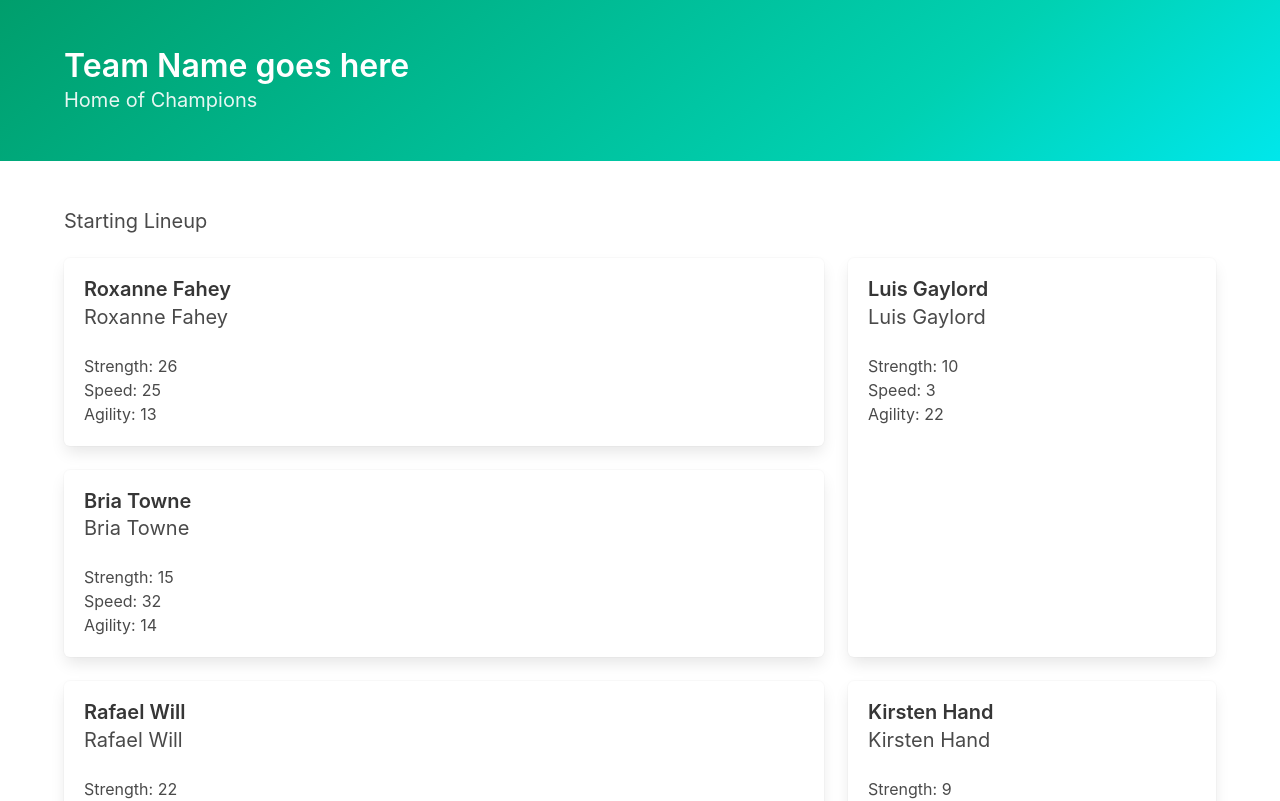
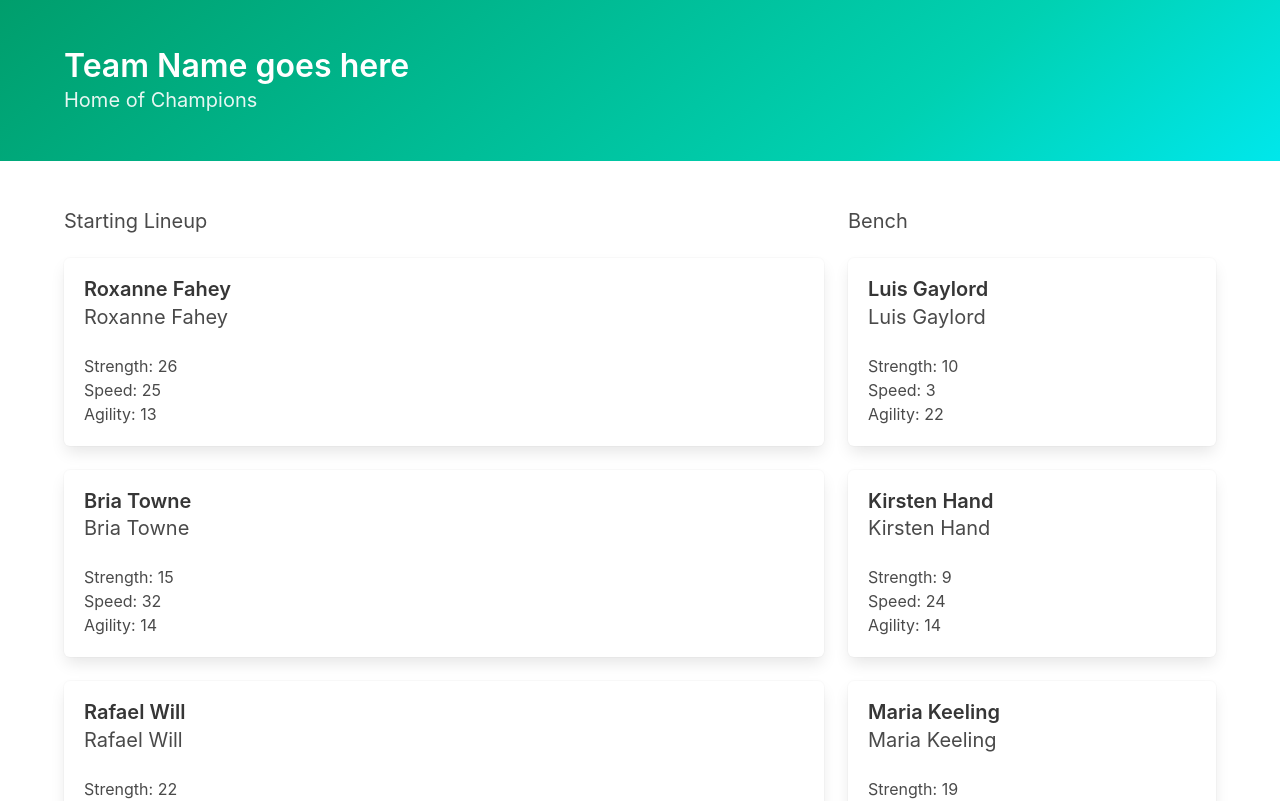
Before and after one commit to k1bs/stack-sports-challenge, a React (Create React App) app: page / in a window 1280 px wide. Shown: the top 801 px of the page. Built offline with nearby package versions, Linux system fonts and the light colour scheme.

Commit message:
replace tiles with columns and boxes

```diff
--- a/src/components/Player.jsx
+++ b/src/components/Player.jsx
@@ -2,7 +2,7 @@ import React from 'react'
 
 const Player = (props) => {
   return (
-    <article className='tile is-child box'>
+    <article className='is-child box'>
       <h5 className='title is-5'>{props.player.firstName} {props.player.lastName}</h5>
       <h5 className='subtitle is-5'>{props.player.firstName} {props.player.lastName}</h5>
       <p>Strength: {props.player.strength}</p>
--- a/src/components/RosterContainer.jsx
+++ b/src/components/RosterContainer.jsx
@@ -54,12 +54,13 @@ class RosterContainer extends Component {
     return (
       <section className='section'>
         <div className='container'>
-          <p className='subtitle'>Starting Lineup</p>
-          <div className='tile is-ancestor'>
-            <div className='tile is-parent is-8 is-vertical'>
+          <div className='columns'>
+            <div className='column is-8'>
+              <p className='subtitle'>Starting Lineup</p>
               {this.renderStarters()}
             </div>
-            <div className='tile is-parent is-4 is-vertical'>
+            <div className='column'>
+              <p className='subtitle'>Bench</p>
               {this.renderSubs()}
             </div>
           </div>
```
